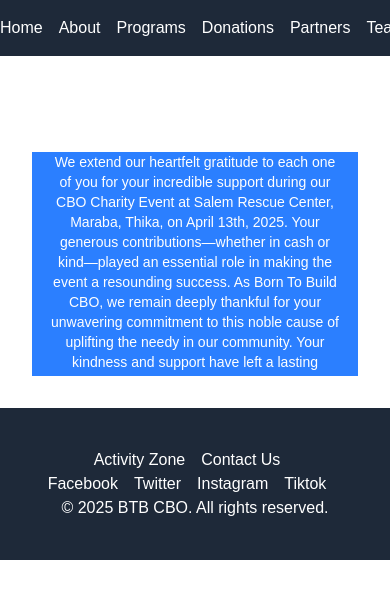
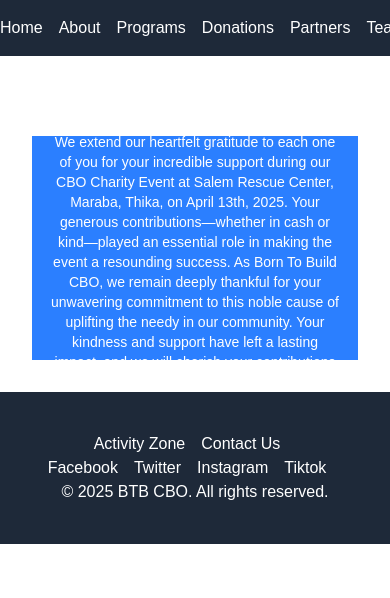
Before and after one commit to JKananda-code/borntobuild, a Next.js app: page / in a window 390 px wide. Shown: the top 598 px of the page. Built offline with nearby package versions, Linux system fonts and the light colour scheme.

Commit message:
changes PM today 26-04-2025

```diff
--- a/app/layout.js
+++ b/app/layout.js
@@ -9,7 +9,7 @@
      <body className={'flex flex-col min-h-screen'}>
       <div>
     <Header />
-      <main className="mt-16 md:mt-20 lg:mt-24 container mx-auto p-4 md:p-6 lg:p-8">{children}</main>
+      <main className="mt-12 md:mt-20 lg:mt-24 container mx-auto p-4 md:p-6 lg:p-8">{children}</main>
     <Footer />
     </div>
     </body>
--- a/app/page.js
+++ b/app/page.js
@@ -8,7 +8,7 @@
     <div className="relative w-full h-64 md:h-96">
       <div className="flex flex-wrap justify-center">
       <div className="absolute inset-0 bg-blue-500 bg-opacity-50 flex flex-col justify-center items-center text-center text-white px-4 overflow-hidden m-4">
-        <h1 className="text-base md:text-2xl font-bold mb-2">
+        <h1 className="text-sm md:text-2xl font-bold mb-2">
           Paticipating in our Charity Events is Compassion in Action
         </h1>
         <div className="text-sm md:text-2xl">
```
